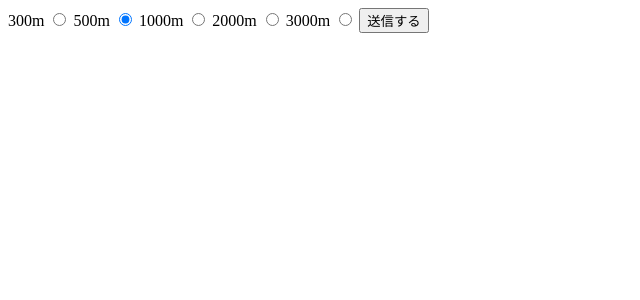
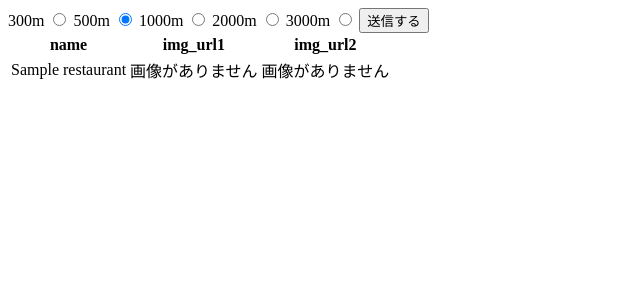
Before and after one commit to ry-2456/Restaurant_Searcher_Using_Gurunabi_API, a Flask app: template templates/filtering.html in a window 1280 px wide. Shown: the top 300 px of the page, without its empty margins (0-640 px from the left). Run offline with Flask 2, Linux system fonts and the light colour scheme; the template is opened without the code that fills it: most values are stand-ins (such as "Sample title", 1, 10 or a date in 2020); parts of the project's set-up code (start-up, migrations or seed data) failed here and were passed over.

Commit message:
[add]Add Restaurant table to database
とりあえずRestaurantテーブルをデータベースに加えた

```diff
--- a/app.py
+++ b/app.py
@@ -1,7 +1,33 @@
 import requests
 import socket
 from flask import Flask, render_template, url_for, request
+from flask_sqlalchemy import SQLAlchemy
+from sqlalchemy import Column, Integer, String
+
 app = Flask(__name__)
+app.config["SECRET_KEY"] = "secret key"
+app.config["SQLALCHEMY_DATABASE_URI"] = "sqlite:///restaurant.db" # path to db
+
+db = SQLAlchemy(app)
+
+class Restaurant(db.Model):
+
+    __tablename__ = "restaurants"
+    id = db.Column(Integer, primary_key=True)
+    name = db.Column(String)
+    img_url1 = db.Column(String)
+    img_url2 = db.Column(String)
+
+    def __repr__(self):
+        return "<Restaurant name={} img_url1={} img_url2={}".format(
+            self.name, self.img_url1, self.img_url2)
+
+db.create_all()
+
+def add_restaurat_to_db(restaurant):
+    "add restaurant info to database"
+    db.session.add(restaurant)
+    db.session.commit()
 
 def get_local_ipaddr():
     "Get local IP address"
@@ -16,7 +42,6 @@ def get_local_ipaddr():
         s.close()
     return ipaddr
 
-
 @app.route("/")
 def home():
     return "home"
@@ -25,30 +50,55 @@ def home():
 def gnavi():
     api_url = "https://api.gnavi.co.jp/RestSearchAPI/v3"
 
-    # Read gnavi API key
-    with open("gnavi_apikey.txt") as f:
-        api_key = f.read().strip()
+    # delete all rows in Restaurant
+    num_rows_deleted = db.session.query(Restaurant).delete()
+    db.session.commit()
+    print("num rows deleted : {}".format(num_rows_deleted))
 
-    # Set parameters
-    params = {}
-    params["keyid"] = api_key
-    params["freeword"] = "居酒屋"
-    params["hit_per_page"] = 100
+    if request.method == "GET":
+        return render_template("filtering.html")
 
-    # Request result
-    res = requests.get(api_url, params)
-    res = res.json()
+    elif request.method == "POST":
 
-    # Searched num
-    cnt = len(res["rest"])
+        # Read gnavi API key
+        with open("gnavi_apikey.txt") as f:
+            api_key = f.read().strip()
 
-    if request.method == "POST":
+        # Set parameters
+        params = {}
+        params["keyid"] = api_key
+        params["freeword"] = "居酒屋"
+        params["hit_per_page"] = 100
+
+        # Request result
+        res = requests.get(api_url, params)
+        res = res.json()
+
+        # Searched num
+        cnt = len(res["rest"])
+
+        # Add restaurant info to database
+        restaurants = []
+        for i in range(cnt):
+            restaurants.append(
+                Restaurant(
+                    name=res["rest"][i]["name"],
+                    img_url1 = res["rest"][i]["image_url"]["shop_image1"],
+                    img_url2 = res["rest"][i]["image_url"]["shop_image2"]
+                )
+            )
+            db.session.add_all(restaurants)
+            db.session.commit()
+
+            # add_restaurat_to_db(restaurant)
+
+        all_restaurant_info = db.session.query(Restaurant).all()
+
         search_radius = request.form["search_radius"]
-        return render_template("filtering.html", search_radius=search_radius)
-
-    elif request.method == "GET":
-        return render_template("filtering.html")
+        return render_template("filtering.html",
+            search_radius=search_radius, rests=all_restaurant_info)
 
 if __name__ == "__main__":
     app.run(debug=True, host=get_local_ipaddr(), port=3000, threaded=True,
            ssl_context=("openssl/server.crt", "openssl/server.key"))
+    db.drop_all()
--- a/templates/filtering.html
+++ b/templates/filtering.html
@@ -24,5 +24,34 @@
     <!-- 送信ボタン -->
     <input type="submit" value="送信する">
   </form>
+
+  {% for restaurant in rests %}
+    <div style="border: 10px soild black;">
+      <table>
+        <tr>
+          <th>name</th>
+          <th>img_url1</th>
+          <th>img_url2</th>
+        </tr>
+        <tr>
+          <td>{{ restaurant.name }}</td>
+
+          {% if restaurant.img_url1|length > 1 %}
+            <td>{{ restaurant.img_url1 }}</td>
+          {% else %}
+            <td>画像がありません</td>
+          {% endif %}
+
+          {% if restaurant.img_url2|length > 1 %}
+            <td>{{ restaurant.img_url2 }}</td>
+          {% else %}
+            <td>画像がありません</td>
+          {% endif %}
+
+        </tr>
+      </table>
+    </div>
+  {% endfor %}
+
 </body>
 </html>
```
